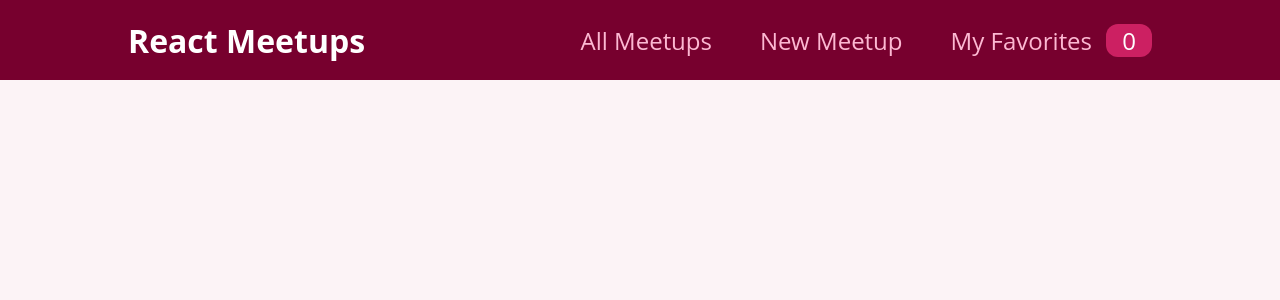
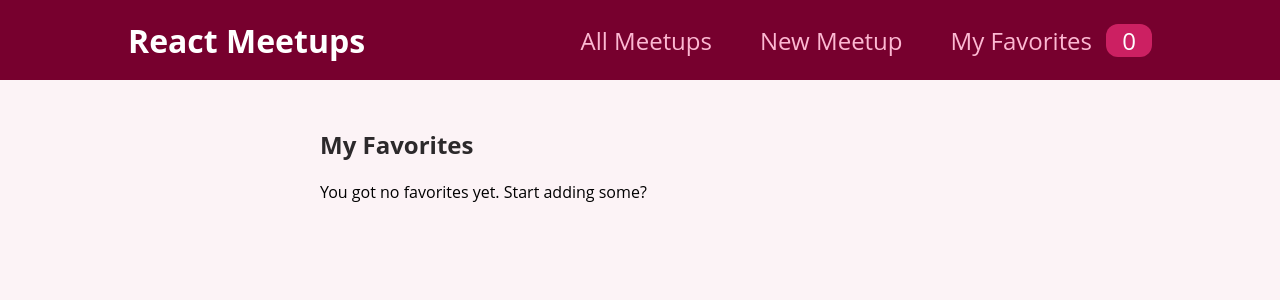
Before and after one commit to lucascouto/meetup-app, a React (Create React App) app: page /favorites in a window 1280 px wide. Shown: the top 300 px of the page. Built offline with nearby package versions, Linux system fonts and the light colour scheme.

Commit message:
Lists all favorites in favorites page

```diff
--- a/src/pages/Favorites.js
+++ b/src/pages/Favorites.js
@@ -6,7 +6,20 @@ function FavoritesPage() {
   const favoritesContext = useContext(FavoritesContext);
   const favorites = favoritesContext.favorites;
 
-  return <MeetupList meetups={favorites} />;
+  let content;
+
+  if (favoritesContext.totalFavorites === 0) {
+    content = <p>You got no favorites yet. Start adding some?</p>;
+  } else {
+    content = <MeetupList meetups={favorites} />;
+  }
+
+  return (
+    <section>
+      <h1>My Favorites</h1>
+      {content}
+    </section>
+  );
 }
 
 export default FavoritesPage;
```
